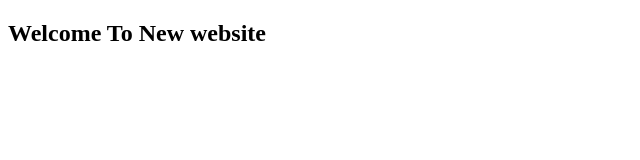
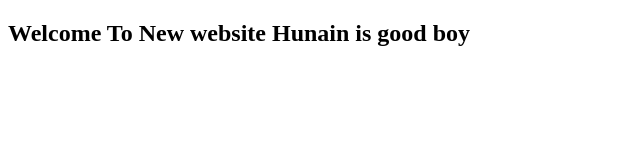
Before and after one commit to Syedhunainshah233/Class, a plain HTML site: page index.html in a window 1280 px wide. Shown: the whole page, without its empty margins (0-640 px from the left). Drawn offline with Linux system fonts and the light colour scheme.

Commit message:
add new File

```diff
--- a/index.html
+++ b/index.html
@@ -11,6 +11,7 @@
             <div>
                 <h1>
                     Welcome To New website
+                    Hunain is good boy
                 </h1>
             </div>
         </nav>
```
